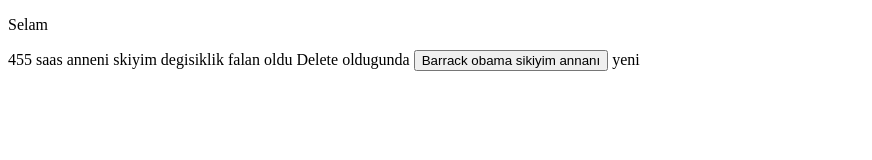
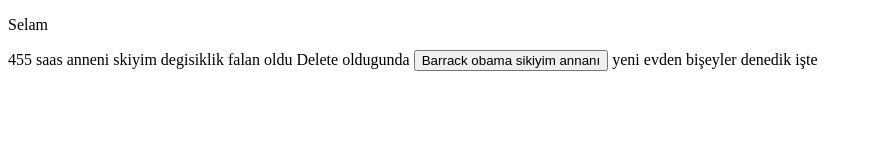
Before and after one commit to Ensar2318/ReitsDao, a plain HTML site: page index.html in a window 1280 px wide. Shown: the whole page, without its empty margins (0-872 px from the left). Drawn offline with Linux system fonts and the light colour scheme.

Commit message:
evden ilk commitim

```diff
--- a/index.html
+++ b/index.html
@@ -14,5 +14,6 @@
     Delete oldugunda
     <button>Barrack obama sikiyim annanı</button>
     yeni
+    evden bişeyler denedik işte
 </body>
 </html>
```
